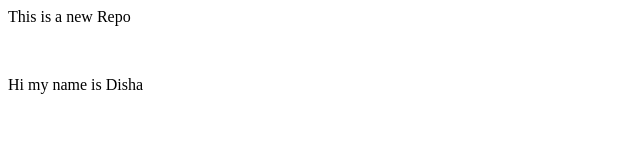
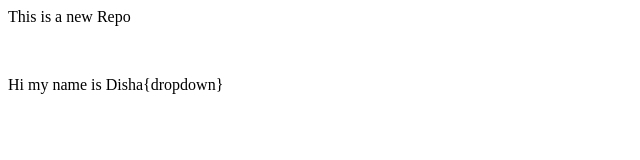
Before and after one commit to dishaskotian/LocalRepo, a plain HTML site: page index.html in a window 1280 px wide. Shown: the full height of the page, 0-640 px from the left. Drawn offline with Linux system fonts and the light colour scheme.

Commit message:
add dropdown

```diff
--- a/index.html
+++ b/index.html
@@ -1,3 +1,3 @@
 <p>This is a new Repo</p>
 <br>
-<p>Hi my name is Disha</p>
+<p>Hi my name is Disha{dropdown}</p>
```
